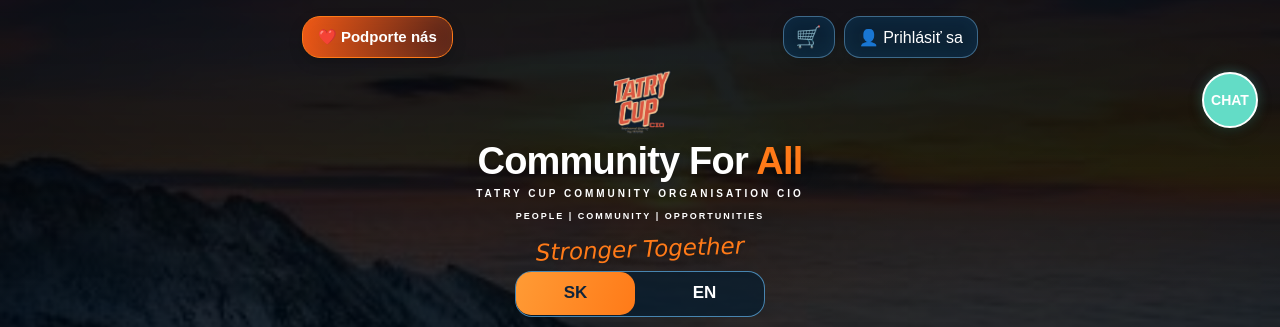
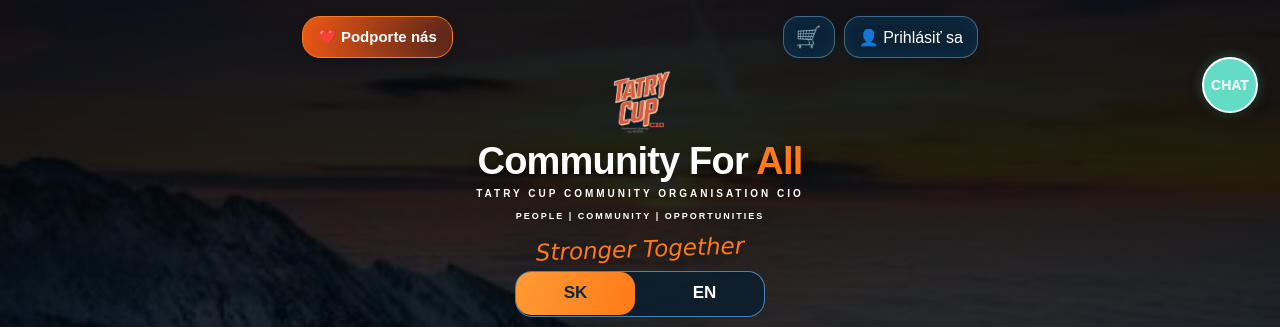
Before and after one commit to TatryCupCIO/community-for-all, a plain HTML site: page index.html in a window 1280 px wide. Shown: the top 327 px of the page. Drawn offline with nearby package versions, Linux system fonts and the light colour scheme.

Commit message:
Update design.css

```diff
--- a/design.css
+++ b/design.css
@@ -2798,3 +2798,7 @@
 #homePage #communityChatBtn.community-chat-btn{
     top:72px !important;
 }
+/* CHAT – POSUN O 4 MM VYŠŠIE */
+#homePage #communityChatBtn.community-chat-btn{
+    top:57px !important;
+}
```
